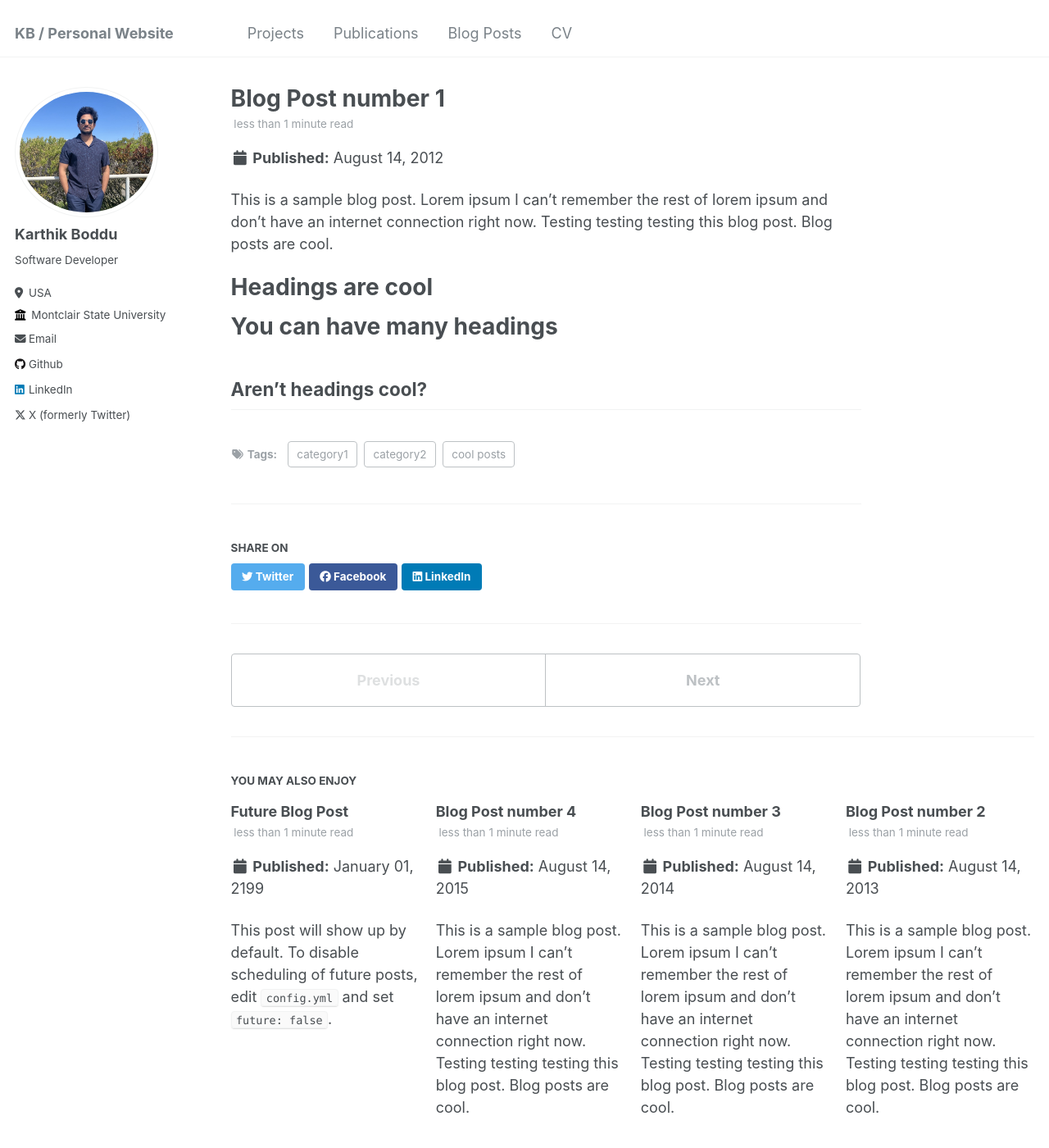
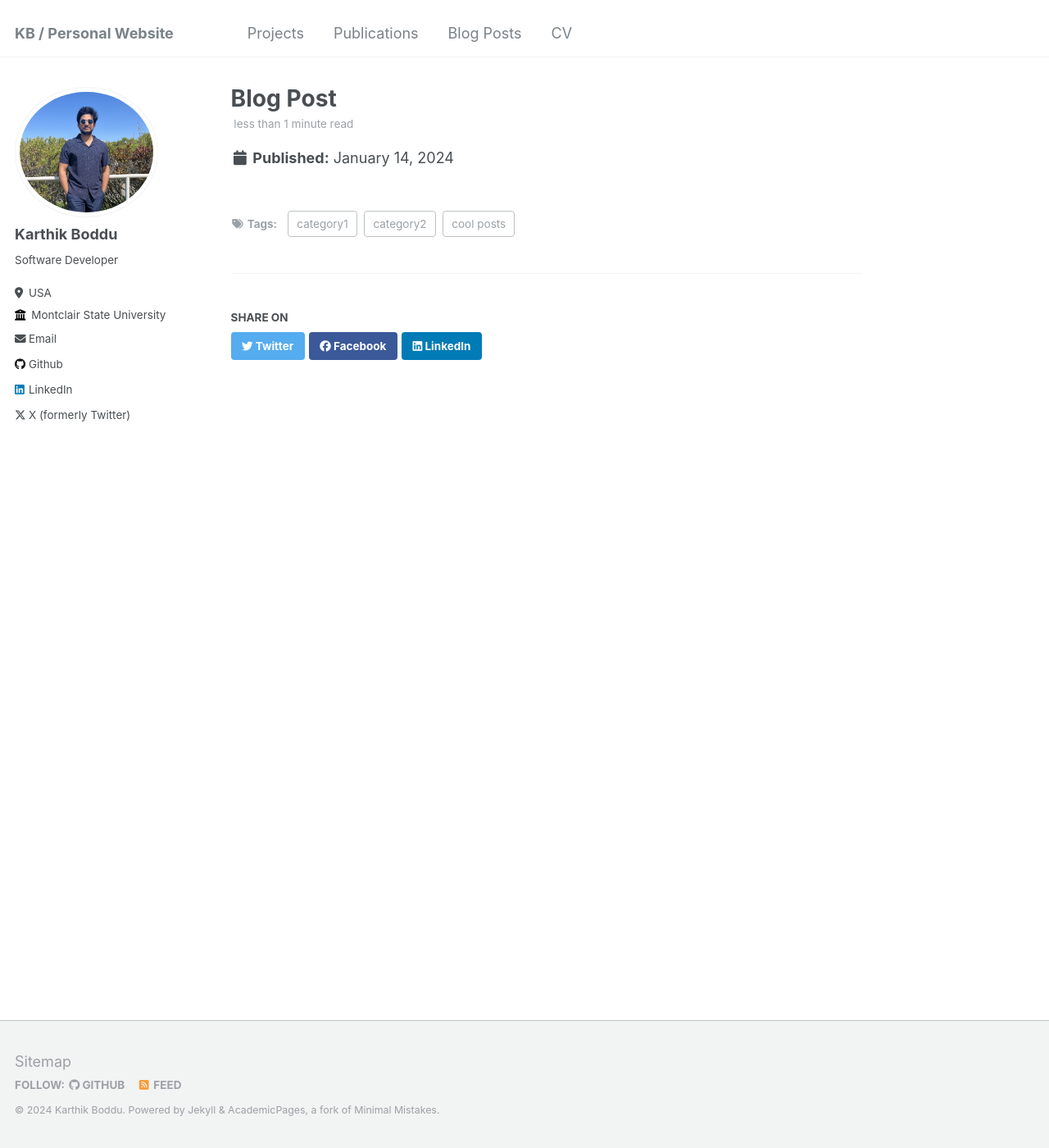
Before and after one commit to brkuhgk/brkuhgk.github.io, a Jekyll site: the page built from _posts/2012-08-14-blog-post-1.md, in a window 1280 px wide and 1400 px high. Shown: the whole window at 82% size. Built offline with Jekyll 4.4.1, drawn with Linux system fonts in a browser that asks for light colours.

```diff
--- a/_posts/2012-08-14-blog-post-1.md
+++ b/_posts/2012-08-14-blog-post-1.md
@@ -1,20 +1,9 @@
 ---
-title: 'Blog Post number 1'
-date: 2012-08-14
+title: 'Blog Post'
+date: 2024-01-14
 permalink: /posts/2012/08/blog-post-1/
 tags:
   - cool posts
   - category1
   - category2
 ---
-
-This is a sample blog post. Lorem ipsum I can't remember the rest of lorem ipsum and don't have an internet connection right now. Testing testing testing this blog post. Blog posts are cool.
-
-Headings are cool
-======
-
-You can have many headings
-======
-
-Aren't headings cool?
-------
--- a/_posts/2013-08-14-blog-post-2.md
+++ /dev/null
@@ -1,20 +0,0 @@
----
-title: 'Blog Post number 2'
-date: 2013-08-14
-permalink: /posts/2013/08/blog-post-2/
-tags:
-  - cool posts
-  - category1
-  - category2
----
-
-This is a sample blog post. Lorem ipsum I can't remember the rest of lorem ipsum and don't have an internet connection right now. Testing testing testing this blog post. Blog posts are cool.
-
-Headings are cool
-======
-
-You can have many headings
-======
-
-Aren't headings cool?
-------
--- a/_posts/2014-08-14-blog-post-3.md
+++ /dev/null
@@ -1,20 +0,0 @@
----
-title: 'Blog Post number 3'
-date: 2014-08-14
-permalink: /posts/2014/08/blog-post-3/
-tags:
-  - cool posts
-  - category1
-  - category2
----
-
-This is a sample blog post. Lorem ipsum I can't remember the rest of lorem ipsum and don't have an internet connection right now. Testing testing testing this blog post. Blog posts are cool.
-
-Headings are cool
-======
-
-You can have many headings
-======
-
-Aren't headings cool?
-------
--- a/_posts/2199-01-01-future-post.md
+++ /dev/null
@@ -1,11 +0,0 @@
----
-title: 'Future Blog Post'
-date: 2199-01-01
-permalink: /posts/2012/08/blog-post-4/
-tags:
-  - cool posts
-  - category1
-  - category2
----
-
-This post will show up by default. To disable scheduling of future posts, edit `config.yml` and set `future: false`.
```
Also changed, not shown: _posts/2015-08-14-blog-post-4.md (deleted, +0 -20 lines).
